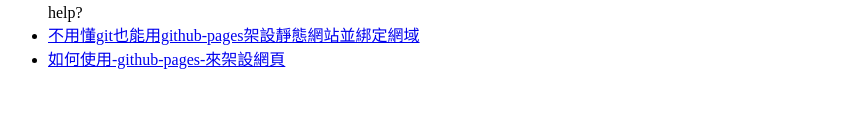
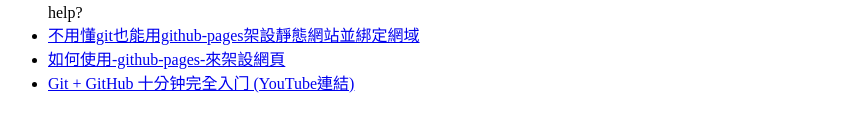
Before and after one commit to darren2147483647/web, a plain HTML site: page index.html in a window 1280 px wide. Shown: the part 642-774 px from the top of the page, without its empty margins (0-863 px from the left). Drawn offline with Linux system fonts and the light colour scheme.

Commit message:
another test for CLF upddate

```diff
--- a/index.html
+++ b/index.html
@@ -17,5 +17,8 @@
         <li>
             <a href="https://lawrencechuang760223.medium.com/%E5%A6%82%E4%BD%95%E4%BD%BF%E7%94%A8-github-pages-%E4%BE%86%E6%9E%B6%E8%A8%AD%E7%B6%B2%E9%A0%81-662a089f4e4">如何使用-github-pages-來架設網頁</a>
         </li>
+        <li>
+            <a href="https://www.youtube.com/watch?v=q4CQBuZ4IGo">Git + GitHub 十分钟完全入门 (YouTube連結)</a>
+        </li>
     </ul>
 </body>
```
